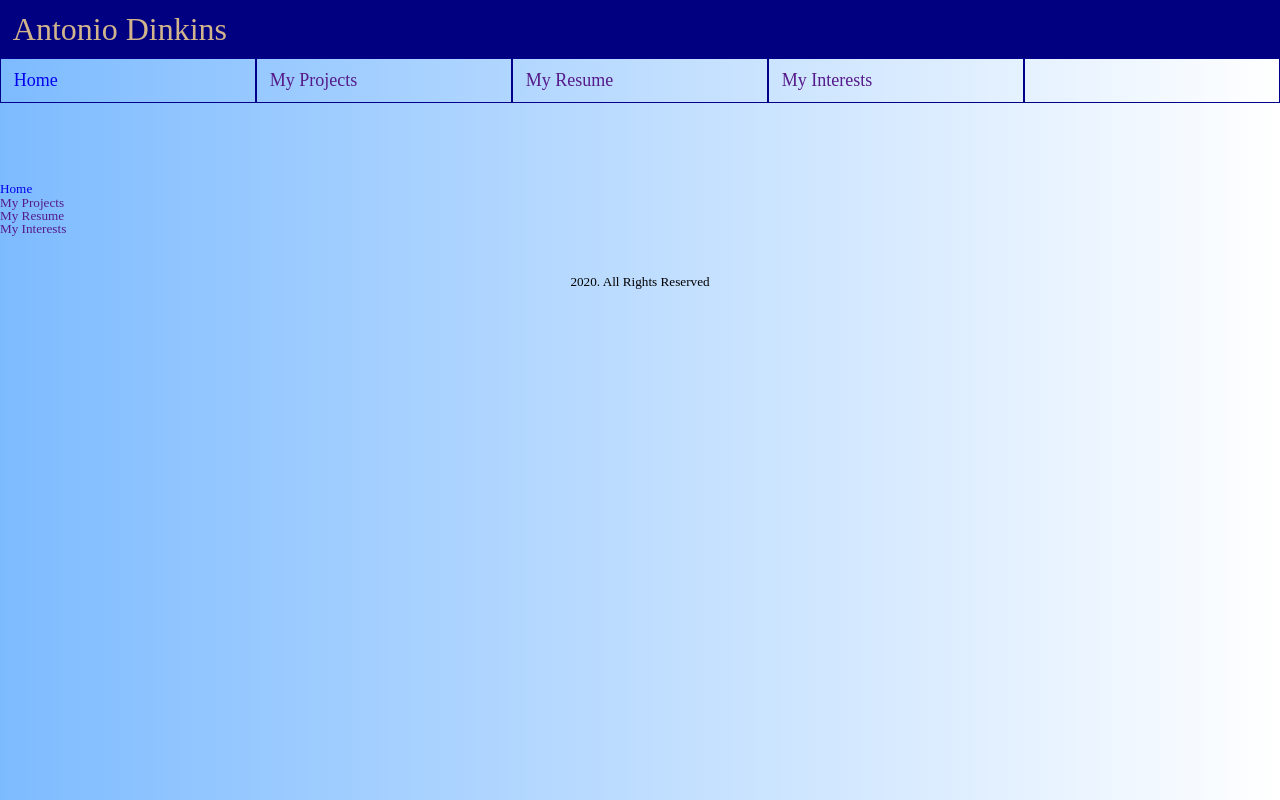
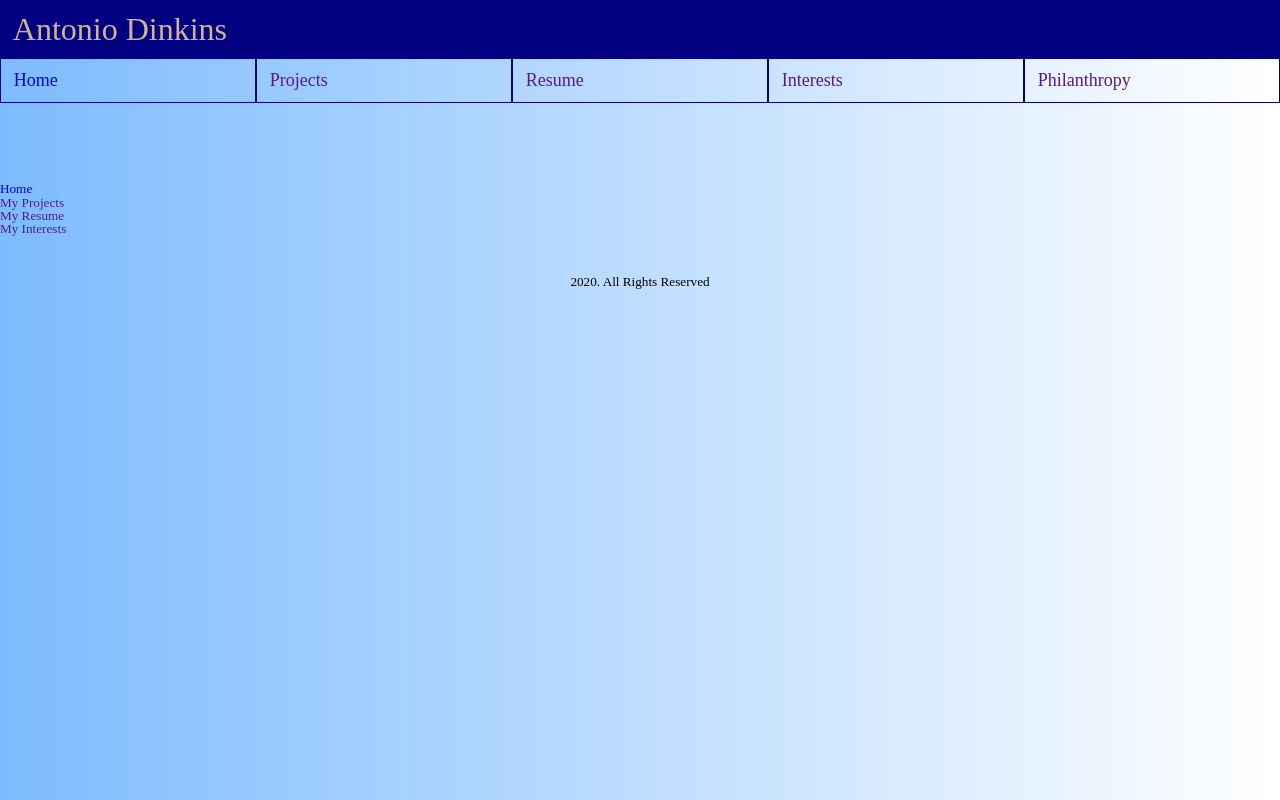
Before and after one commit to adinkins2019/personal_website, a plain HTML site: page index.html in a window 1280 px wide. Drawn offline with Linux system fonts and the light colour scheme; files that its build step writes are made by us from their sources.

Commit message:
Updated navigation links on index.html

```diff
--- a/index.html
+++ b/index.html
@@ -17,10 +17,10 @@
             <nav>
                 <ul>
                     <a href="#"><li>Home</li></a>
-                    <a href=""><li>My Projects</li></a>
-                    <a href=""><li>My Resume</li></a>
-                    <a href=""><li>My Interests</li></a>
-                    <a href=""><li></li></a>
+                    <a href=""><li>Projects</li></a>
+                    <a href=""><li>Resume</li></a>
+                    <a href=""><li>Interests</li></a>
+                    <a href=""><li>Philanthropy</li></a>
                 </ul>
             </nav>
         </div>
```
